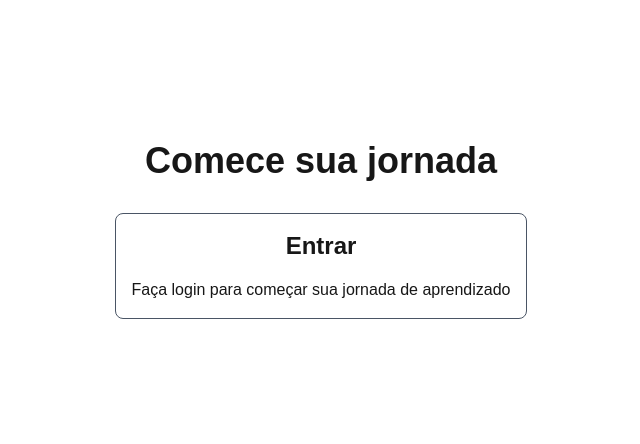
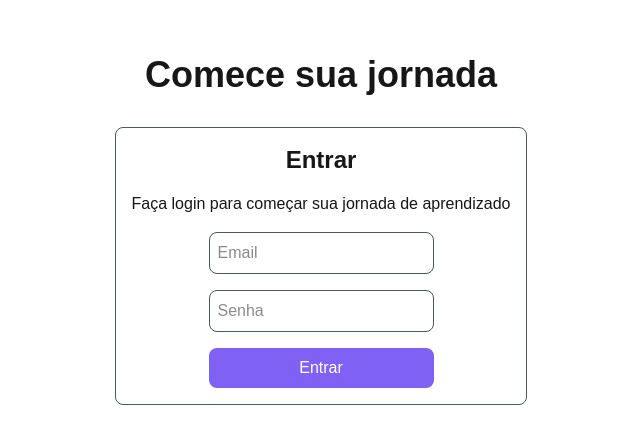
Before and after one commit to ViniNathan/glossary-app, a Next.js app in the folder frontend/: page /login in a window 1280 px wide. Shown: the part 170-614 px from the top of the page, without its empty margins (319-959 px from the left). Built offline with nearby package versions, Linux system fonts and the light colour scheme.

Commit message:
feat: add form elements for user login

```diff
--- a/frontend/src/app/(public)/login/page.tsx
+++ b/frontend/src/app/(public)/login/page.tsx
@@ -7,6 +7,26 @@ function LoginPage() {
       <div className="w-max flex flex-col items-center justify-center border border-gray-600 rounded-lg p-4">
         <h1 className="text-2xl font-bold mb-4">Entrar</h1>
         <p>Faça login para começar sua jornada de aprendizado</p>
+
+        <form className="flex flex-col gap-4 mt-4">
+          <input
+            type="email"
+            placeholder="Email"
+            className="border border-gray-600 rounded-lg p-2 bg-transparent"
+          />
+          <input
+            type="password"
+            placeholder="Senha"
+            className="border border-gray-600 rounded-lg p-2 bg-transparent"
+          />
+          <button
+            type="submit"
+            className="bg-[#7f62f4] text-white rounded-lg p-2"
+          >
+            Entrar
+          </button>
+        </form>
+
       </div>
     </div>
   );
```
